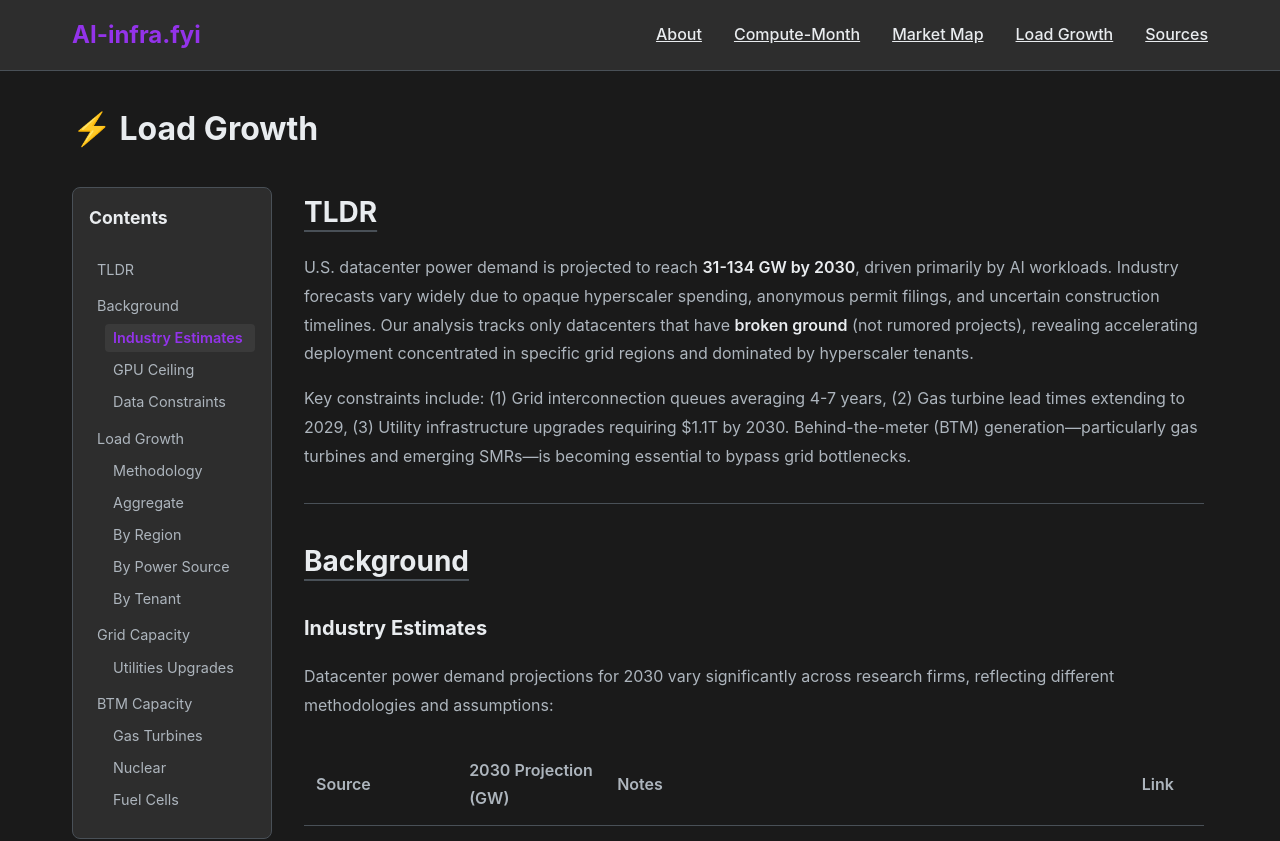
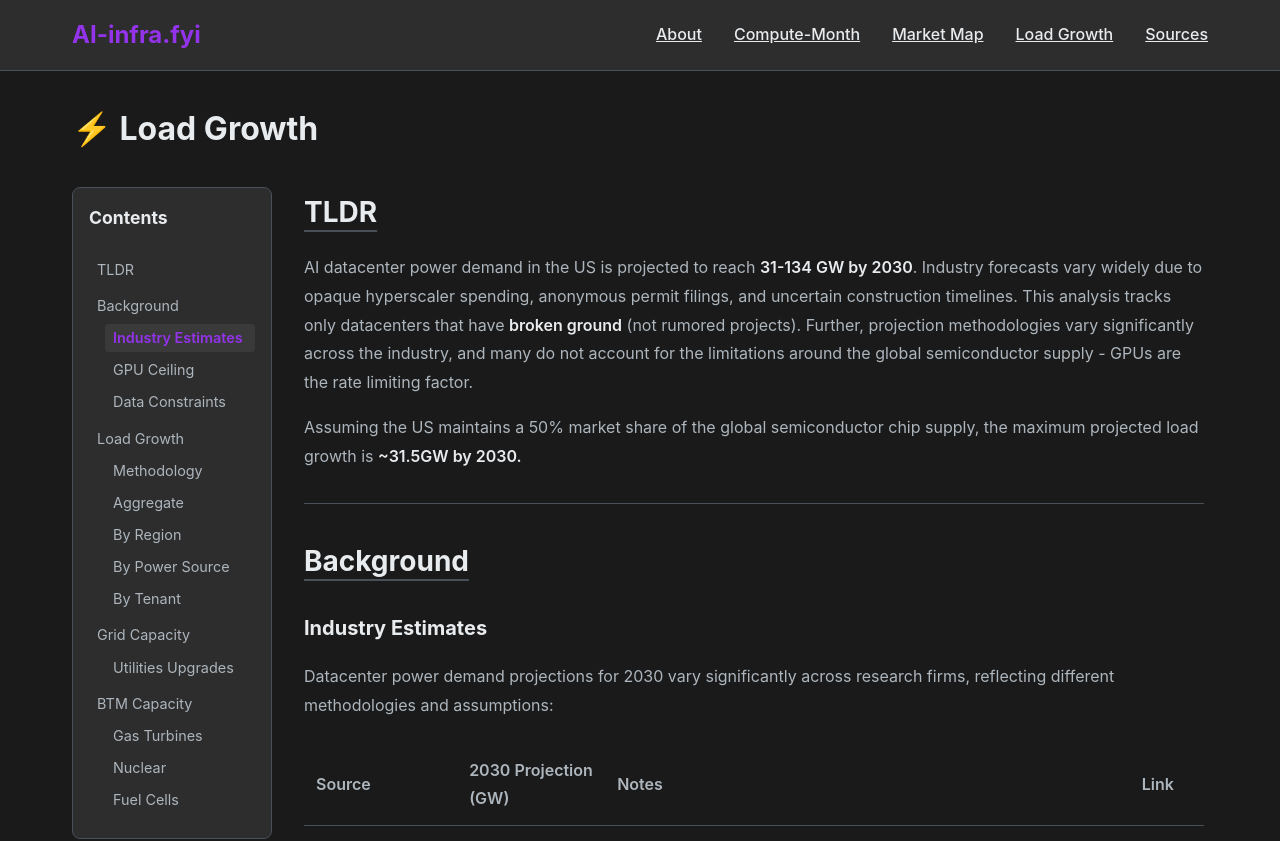
Before and after one commit to anranga95/ai-infra.fyi, a React (Vite) app: page /energy in a window 1280 px wide. Shown: the top 841 px of the page. Built offline with nearby package versions, Linux system fonts and the light colour scheme.

Commit message:
updated TLDR description

```diff
--- a/src/pages/LoadGrowthPage.tsx
+++ b/src/pages/LoadGrowthPage.tsx
@@ -368,10 +368,10 @@ function LoadGrowthPage() {
         <div className="framework-content">
           <h2 id="tldr" style={{ marginTop: 0 }}>TLDR</h2>
           <p>
-            U.S. datacenter power demand is projected to reach <strong>31-134 GW by 2030</strong>, driven primarily by AI workloads. Industry forecasts vary widely due to opaque hyperscaler spending, anonymous permit filings, and uncertain construction timelines. Our analysis tracks only datacenters that have <strong>broken ground</strong> (not rumored projects), revealing accelerating deployment concentrated in specific grid regions and dominated by hyperscaler tenants.
+            AI datacenter power demand in the US is projected to reach <strong>31-134 GW by 2030</strong>. Industry forecasts vary widely due to opaque hyperscaler spending, anonymous permit filings, and uncertain construction timelines. This analysis tracks only datacenters that have <strong>broken ground</strong> (not rumored projects). Further, projection methodologies vary significantly across the industry, and many do not account for the limitations around the global semiconductor supply - GPUs are the rate limiting factor.
           </p>
           <p>
-            Key constraints include: (1) Grid interconnection queues averaging 4-7 years, (2) Gas turbine lead times extending to 2029, (3) Utility infrastructure upgrades requiring $1.1T by 2030. Behind-the-meter (BTM) generation—particularly gas turbines and emerging SMRs—is becoming essential to bypass grid bottlenecks.
+          Assuming the US maintains a 50% market share of the global semiconductor chip supply, the maximum projected load growth is <strong>~31.5GW by 2030.</strong>
           </p>
 
           <hr style={{ margin: '2rem 0', border: 'none', borderTop: '1px solid var(--border)' }} />
```
